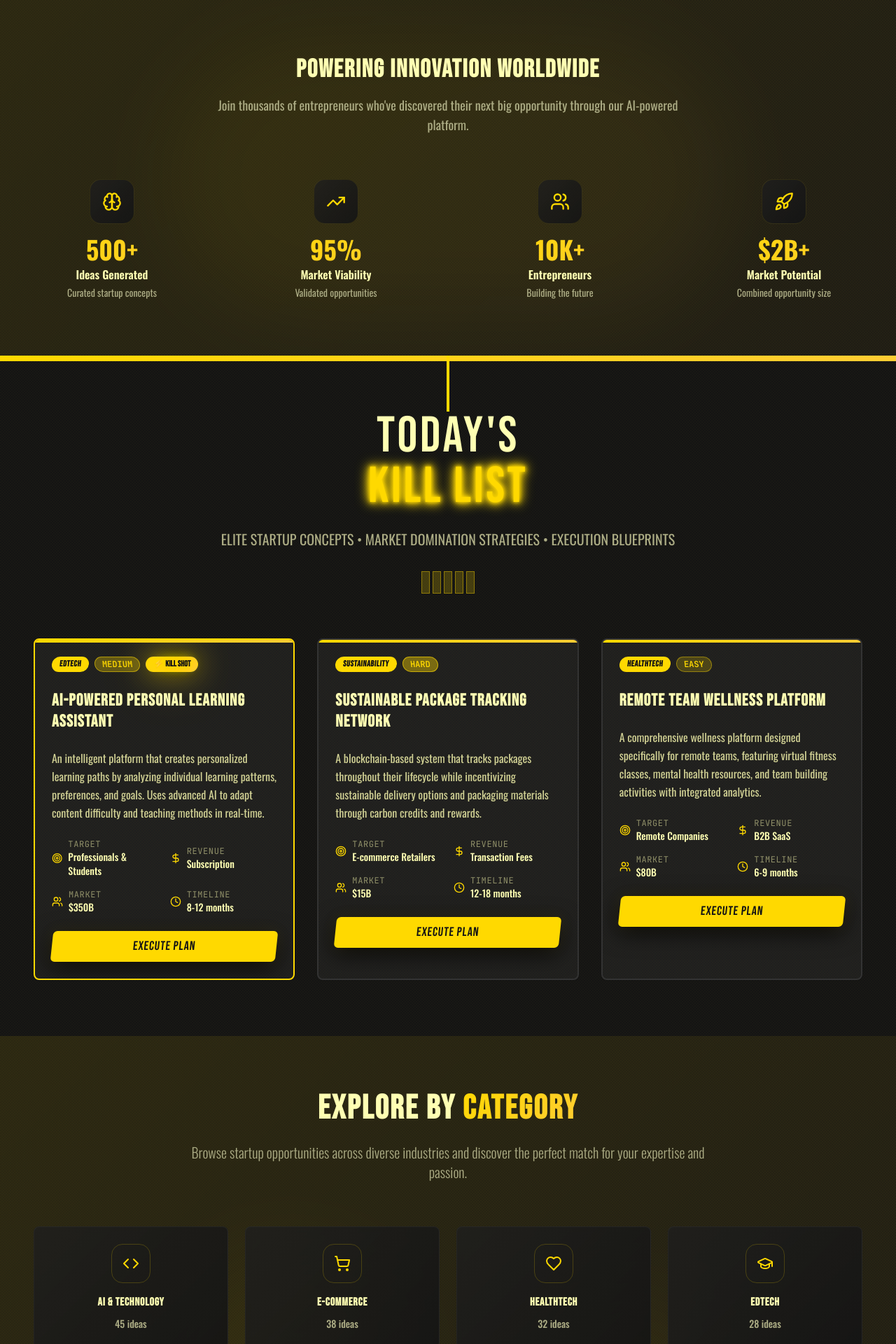
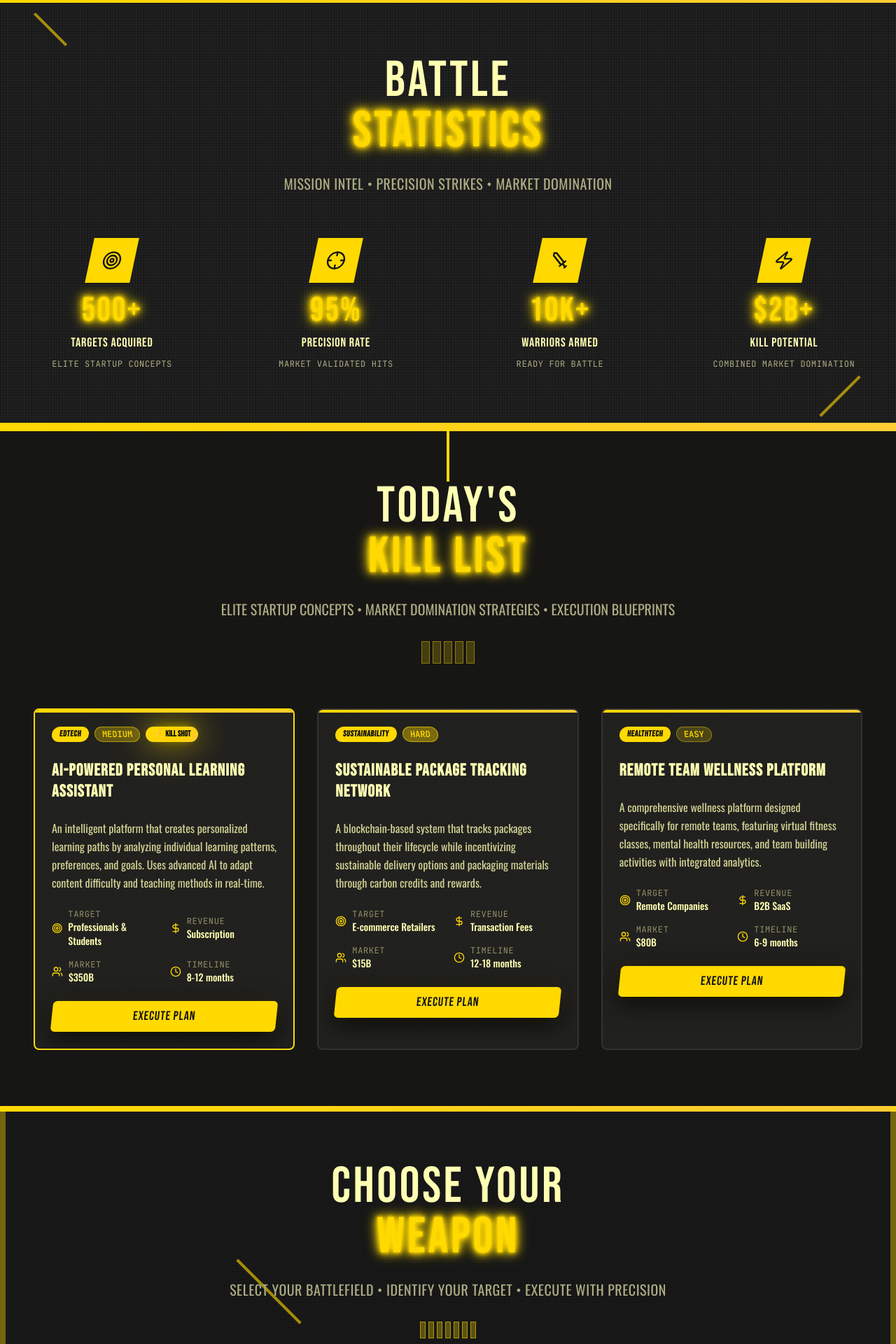
Before and after one commit to muzzyhaile/startups, a React (Vite) app: page / in a window 1280 px wide. Shown: the part 800-2720 px from the top of the page at 70% size. Built offline with nearby package versions, Linux system fonts and the light colour scheme.

Commit message:
Update landing page design
Update the landing page to match the new cinematic design theme.

```diff
--- a/src/components/CategoryGrid.tsx
+++ b/src/components/CategoryGrid.tsx
@@ -82,22 +82,34 @@ const CategoryGrid = () => {
   const navigate = useNavigate();
 
   return (
-    <section id="explore-categories" className="py-20 px-4 relative overflow-hidden">
-      {/* Background effects */}
-      <div className="absolute inset-0 bg-gradient-accent" />
-      <div className="absolute top-1/3 left-[20%] w-80 h-80 bg-gradient-primary opacity-5 rounded-full blur-3xl" />
-      <div className="absolute bottom-1/3 right-[20%] w-60 h-60 bg-gradient-primary opacity-5 rounded-full blur-3xl" />
+    <section id="explore-categories" className="py-20 px-4 relative overflow-hidden bg-gradient-hero film-grain">
+      {/* Yellow geometric frame */}
+      <div className="absolute top-0 left-0 w-full h-2 bg-gradient-primary" />
+      <div className="absolute top-0 left-0 w-2 h-full bg-primary opacity-40" />
+      <div className="absolute top-0 right-0 w-2 h-full bg-primary opacity-40" />
+
+      {/* Diagonal accent lines */}
+      <div className="absolute top-1/4 left-1/4 w-32 h-1 bg-primary rotate-45 opacity-60" />
+      <div className="absolute bottom-1/4 right-1/4 w-24 h-1 bg-primary -rotate-45 opacity-60" />
 
       <div className="container mx-auto relative">
         <div className="text-center mb-16">
-          <h2 className="text-4xl md:text-5xl font-bold mb-6 text-foreground">
-            Explore by
-            <span className="bg-gradient-primary bg-clip-text text-transparent"> Category</span>
+          <h2 className="font-bebas text-5xl md:text-7xl mb-6 text-foreground tracking-wider uppercase">
+            CHOOSE YOUR
+            <span className="text-primary neon-glow block"> WEAPON</span>
           </h2>
-          <p className="text-xl text-muted-foreground max-w-3xl mx-auto font-light">
-            Browse startup opportunities across diverse industries and discover
-            the perfect match for your expertise and passion.
+          <p className="text-xl text-muted-foreground max-w-3xl mx-auto font-oswald tracking-wide">
+            SELECT YOUR BATTLEFIELD • IDENTIFY YOUR TARGET • EXECUTE WITH PRECISION
           </p>
+
+          {/* Film strip decoration */}
+          <div className="flex justify-center mt-8">
+            <div className="flex space-x-1">
+              {[...Array(7)].map((_, i) => (
+                <div key={i} className="w-2 h-6 bg-primary/30 border border-primary/50" />
+              ))}
+            </div>
+          </div>
         </div>
 
         <div className="grid grid-cols-2 md:grid-cols-3 lg:grid-cols-4 gap-6">
@@ -106,27 +118,30 @@ const CategoryGrid = () => {
             return (
               <Card
                 key={category.name}
-                className="border-border/50 hover:border-primary/30 hover:shadow-elevated transition-bounce cursor-pointer group relative overflow-hidden bg-gradient-glass backdrop-blur-sm"
+                className="border-2 border-border hover:border-primary transition-cinematic cursor-pointer group relative overflow-hidden bg-card film-grain"
                 onClick={() => {
                   navigate(`/category/${encodeURIComponent(category.name)}`);
                 }}
               >
-                {/* Hover effect */}
-                <div className="absolute inset-0 bg-gradient-primary opacity-0 group-hover:opacity-5 transition-opacity" />
+                {/* Yellow accent line */}
+                <div className="absolute top-0 left-0 w-full h-1 bg-gradient-primary opacity-0 group-hover:opacity-100 transition-opacity" />
+
+                {/* Kill Bill stripe effect */}
+                <div className="absolute inset-0 bg-gradient-to-r from-transparent via-primary/10 to-transparent -translate-x-full group-hover:translate-x-full transition-transform duration-1000" />
 
                 <CardContent className="p-6 text-center relative">
                   <div className="flex justify-center mb-4">
-                    <div className="w-14 h-14 rounded-2xl bg-gradient-primary/10 border border-primary/20 flex items-center justify-center group-hover:shadow-glow group-hover:scale-110 transition-bounce">
-                      <IconComponent className="w-6 h-6 text-primary" />
+                    <div className="w-14 h-14 bg-primary transform -skew-x-6 flex items-center justify-center group-hover:shadow-glow group-hover:scale-110 transition-cinematic">
+                      <IconComponent className="w-6 h-6 text-primary-foreground" />
                     </div>
                   </div>
 
-                  <h3 className="font-bold mb-2 text-foreground group-hover:text-primary transition-smooth">
+                  <h3 className="font-bebas text-lg text-foreground group-hover:text-primary transition-cinematic tracking-wider uppercase mb-2">
                     {category.name}
                   </h3>
 
-                  <p className="text-sm text-muted-foreground font-medium">
-                    {category.count} ideas
+                  <p className="font-mono text-xs text-muted-foreground tracking-wider uppercase">
+                    {category.count} TARGETS
                   </p>
                 </CardContent>
               </Card>
--- a/src/components/StatsSection.tsx
+++ b/src/components/StatsSection.tsx
@@ -1,46 +1,51 @@
-import { Brain, TrendingUp, Users, Rocket } from "lucide-react";
+import { Target, Crosshair, Sword, Zap } from "lucide-react";
 
 const stats = [
   {
-    icon: Brain,
+    icon: Target,
     value: "500+",
-    label: "Ideas Generated",
-    description: "Curated startup concepts"
+    label: "TARGETS ACQUIRED",
+    description: "Elite startup concepts"
   },
   {
-    icon: TrendingUp,
+    icon: Crosshair,
     value: "95%",
-    label: "Market Viability",
-    description: "Validated opportunities"
+    label: "PRECISION RATE",
+    description: "Market validated hits"
   },
   {
-    icon: Users,
+    icon: Sword,
     value: "10K+",
-    label: "Entrepreneurs",
-    description: "Building the future"
+    label: "WARRIORS ARMED",
+    description: "Ready for battle"
   },
   {
-    icon: Rocket,
+    icon: Zap,
     value: "$2B+",
-    label: "Market Potential",
-    description: "Combined opportunity size"
+    label: "KILL POTENTIAL",
+    description: "Combined market domination"
   }
 ];
 
 const StatsSection = () => {
   return (
-    <section className="py-20 relative overflow-hidden">
-      {/* Background effects */}
-      <div className="absolute inset-0 bg-gradient-accent" />
-      <div className="absolute top-1/2 left-1/2 transform -translate-x-1/2 -translate-y-1/2 w-[800px] h-[400px] bg-gradient-primary opacity-5 rounded-full blur-3xl" />
+    <section className="py-20 relative overflow-hidden bg-gradient-secondary film-grain">
+      {/* Yellow accent lines */}
+      <div className="absolute top-0 left-0 w-full h-1 bg-gradient-primary" />
+      <div className="absolute bottom-0 left-0 w-full h-1 bg-gradient-primary" />
+
+      {/* Geometric yellow accents */}
+      <div className="absolute top-10 left-10 w-16 h-1 bg-primary rotate-45 opacity-60" />
+      <div className="absolute bottom-10 right-10 w-20 h-1 bg-primary -rotate-45 opacity-60" />
 
       <div className="relative container mx-auto px-4">
         <div className="text-center mb-16">
-          <h2 className="text-3xl md:text-4xl font-bold mb-4 text-foreground">
-            Powering Innovation Worldwide
+          <h2 className="font-bebas text-5xl md:text-7xl mb-6 text-foreground tracking-wider uppercase">
+            BATTLE
+            <span className="text-primary neon-glow block"> STATISTICS</span>
           </h2>
-          <p className="text-lg text-muted-foreground max-w-2xl mx-auto">
-            Join thousands of entrepreneurs who've discovered their next big opportunity through our AI-powered platform.
+          <p className="text-xl text-muted-foreground max-w-3xl mx-auto font-oswald tracking-wide">
+            MISSION INTEL • PRECISION STRIKES • MARKET DOMINATION
           </p>
         </div>
 
@@ -52,17 +57,17 @@ const StatsSection = () => {
                 key={index}
                 className="text-center group cursor-pointer"
               >
-                <div className="inline-flex items-center justify-center w-16 h-16 rounded-2xl bg-gradient-glass border border-primary/10 mb-4 group-hover:shadow-glow group-hover:scale-110 transition-bounce">
-                  <IconComponent className="w-7 h-7 text-primary" />
+                <div className="inline-flex items-center justify-center w-16 h-16 bg-primary transform -skew-x-12 mb-4 group-hover:shadow-glow group-hover:scale-110 transition-cinematic">
+                  <IconComponent className="w-7 h-7 text-primary-foreground" />
                 </div>
-                <div className="space-y-1">
-                  <div className="text-3xl md:text-4xl font-bold bg-gradient-primary bg-clip-text text-transparent">
+                <div className="space-y-2">
+                  <div className="font-bebas text-4xl md:text-5xl text-primary neon-glow tracking-wider">
                     {stat.value}
                   </div>
-                  <div className="font-semibold text-foreground">
+                  <div className="font-bebas text-lg text-foreground tracking-wider">
                     {stat.label}
                   </div>
-                  <div className="text-sm text-muted-foreground">
+                  <div className="font-mono text-xs text-muted-foreground tracking-wider uppercase">
                     {stat.description}
                   </div>
                 </div>
```
